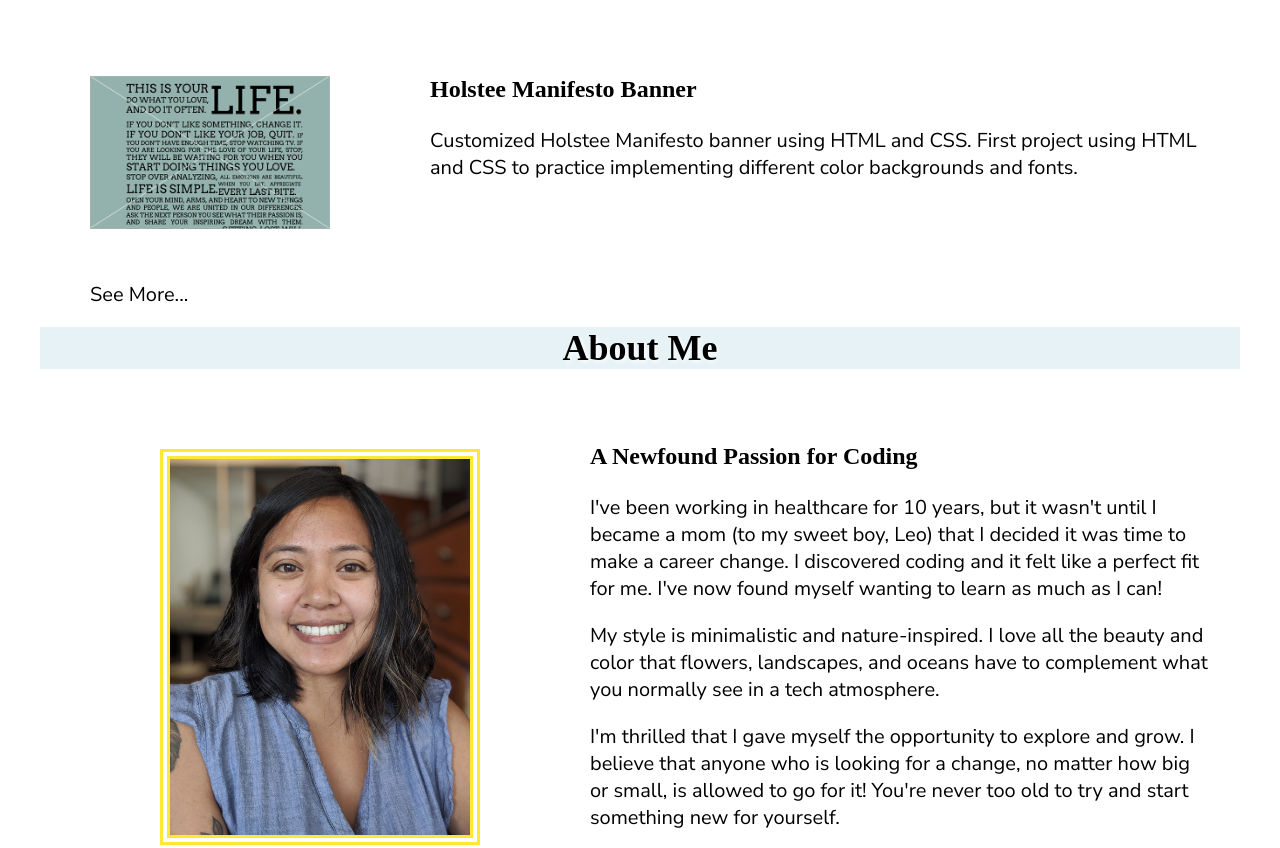
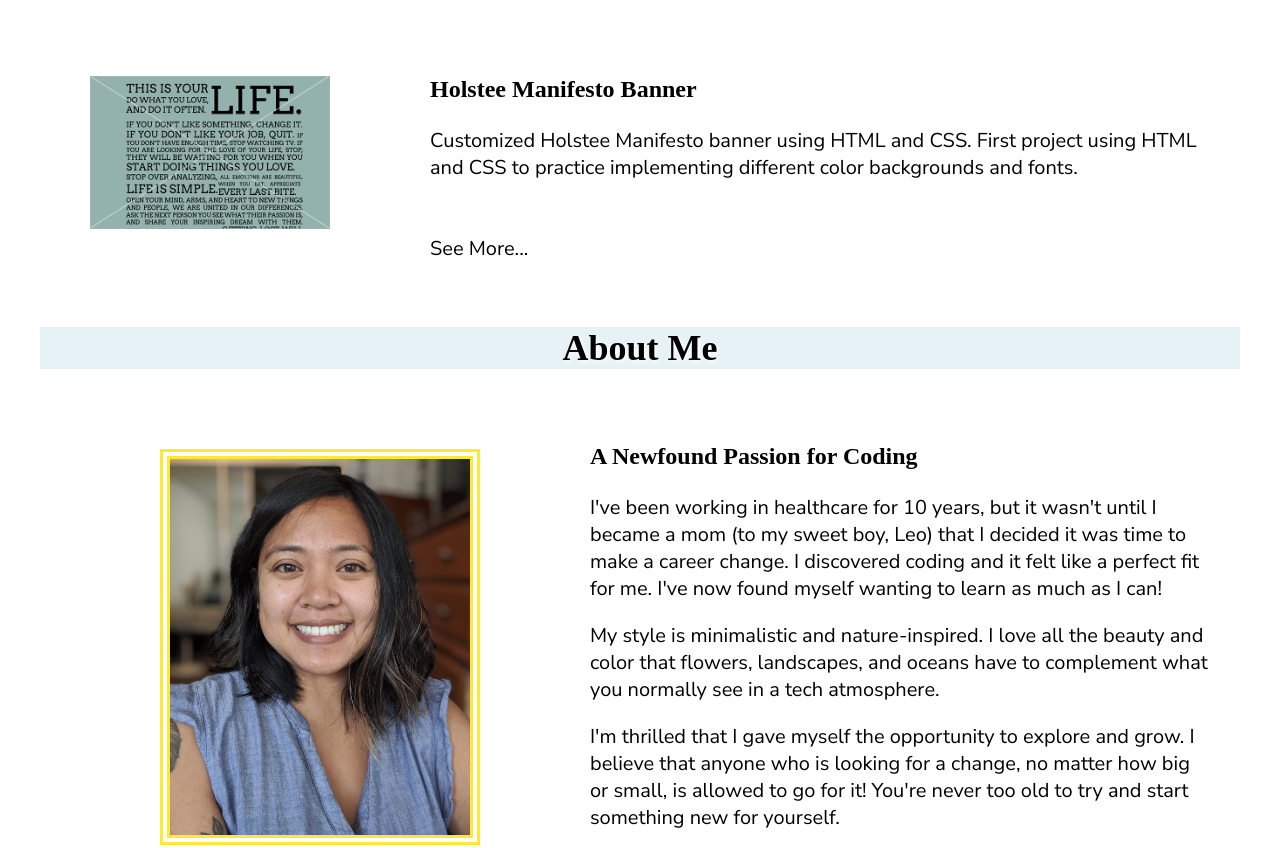
Before and after one commit to sarahg714/sarah-gutierrez-designs, a plain HTML site: page index.html in a window 1280 px wide. Shown: the part 1285-2133 px from the top of the page. Drawn offline with Linux system fonts and the light colour scheme; a web font is replaced by a local one.

Commit message:
updated 'see more...' link to portfolio page

```diff
--- a/index.html
+++ b/index.html
@@ -50,10 +50,10 @@
            <div class="projects">
              <a href="portfolio/index.html" target="_blank"> <img src="img/holstee-thumbnail.png" alt="holstee manifesto" width="200"/></a>
              <h3>Holstee Manifesto Banner</h3>
-             <p>Customized Holstee Manifesto banner using HTML and CSS. First project using HTML and CSS to practice implementing different color backgrounds and fonts.</p>
+             <p>Customized Holstee Manifesto banner using HTML and CSS. First project using HTML and CSS to practice implementing different color backgrounds and fonts.<br><br><br><a href="portfolio/index.html" target="_blank">See More...</a></p>
             </div>
 
-          <p>See More...</p>
+
           </div>
 
         </section>
```
